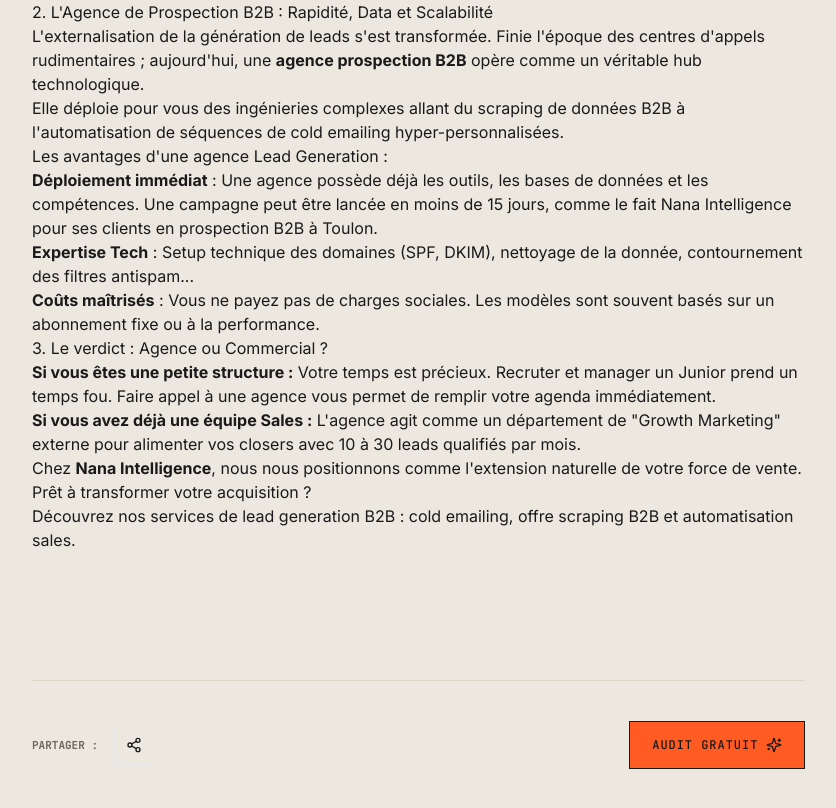
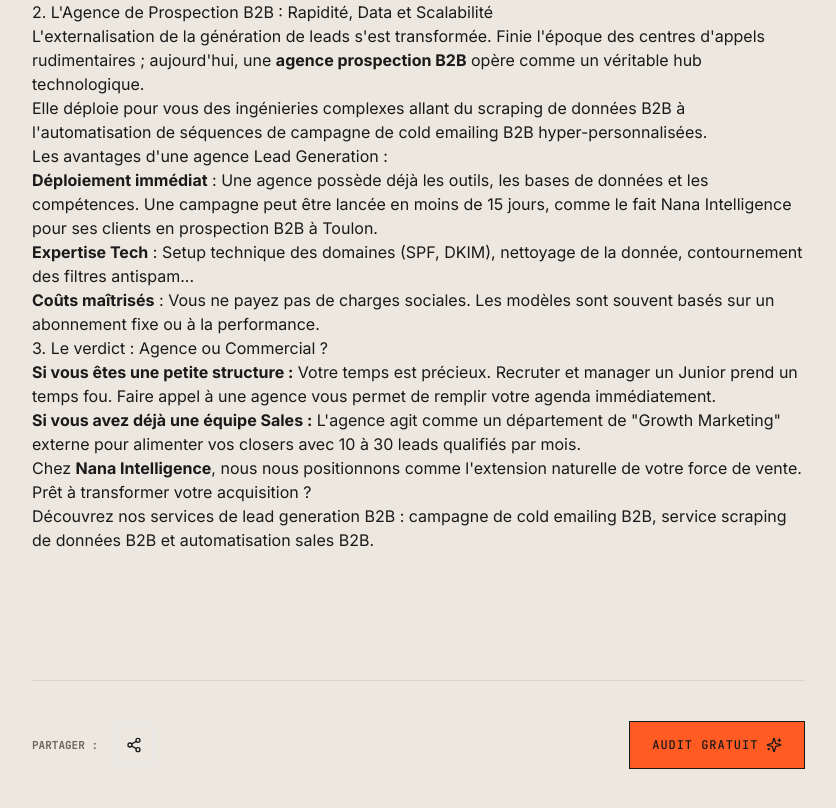
Before and after one commit to Jimmyjoe13/Nana-intelligence, a Next.js app: page /blog/1 in a window 1280 px wide. Shown: the part 1867-2675 px from the top of the page, without its empty margins (8-844 px from the left). Built offline with nearby package versions, Linux system fonts and the light colour scheme.

Commit message:
fix(blog): ancres génériques enrichies (rich anchors) sur services et agences PACA

```diff
--- a/src/mocks/blog.ts
+++ b/src/mocks/blog.ts
@@ -41,7 +41,7 @@ export const blogPosts = [
       <h2>2. L'Agence de Prospection B2B : Rapidité, Data et Scalabilité</h2>
       <p>L'externalisation de la génération de leads s'est transformée. Finie l'époque des centres d'appels rudimentaires ; aujourd'hui, une <strong>agence prospection B2B</strong> opère comme un véritable hub technologique.</p>
 
-      <p>Elle déploie pour vous des ingénieries complexes allant du <a href="/services/scraping-b2b">scraping de données B2B</a> à l'automatisation de séquences de <a href="/services/cold-emailing-b2b">cold emailing</a> hyper-personnalisées.</p>
+      <p>Elle déploie pour vous des ingénieries complexes allant du <a href="/services/scraping-b2b">scraping de données B2B</a> à l'automatisation de séquences de <a href="/services/cold-emailing-b2b">campagne de cold emailing B2B</a> hyper-personnalisées.</p>
 
       <h3>Les avantages d'une agence Lead Generation :</h3>
       <ul>
@@ -55,7 +55,7 @@ export const blogPosts = [
       <p><strong>Si vous avez déjà une équipe Sales :</strong> L'agence agit comme un département de "Growth Marketing" externe pour alimenter vos closers avec 10 à 30 leads qualifiés par mois.</p>
 
       <p>Chez <strong>Nana Intelligence</strong>, nous nous positionnons comme l'extension naturelle de votre force de vente. Prêt à transformer votre acquisition ?</p>
-      <p>Découvrez nos <a href="/services">services de lead generation B2B</a> : <a href="/services/cold-emailing-b2b">cold emailing</a>, <a href="/services/scraping-b2b">offre scraping B2B</a> et <a href="/services/automatisation-sales">automatisation sales</a>.</p>
+      <p>Découvrez nos <a href="/services">services de lead generation B2B</a> : <a href="/services/cold-emailing-b2b">campagne de cold emailing B2B</a>, <a href="/services/scraping-b2b">service scraping de données B2B</a> et <a href="/services/automatisation-sales">automatisation sales B2B</a>.</p>
     `
   },
   {
@@ -87,7 +87,7 @@ export const blogPosts = [
       </ul>
 
       <h2>2. La Data (Scraping) : Le carburant de la campagne</h2>
-      <p>Le meilleur email envoyé à la mauvaise personne fera 0% de taux de réponse. Vous devez investir dans la qualité de votre base, souvent via le <a href="/services/scraping-b2b">web scraping B2B</a>. Nos clients d'<a href="/agence-lead-generation/aix-en-provence">Aix-en-Provence</a> bénéficient ainsi de bases ultra-ciblées sur leur marché local.</p>
+      <p>Le meilleur email envoyé à la mauvaise personne fera 0% de taux de réponse. Vous devez investir dans la qualité de votre base, souvent via le <a href="/services/scraping-b2b">scraping B2B sur-mesure</a>. Nos clients d'<a href="/agence-lead-generation/aix-en-provence">agence lead generation à Aix-en-Provence</a> bénéficient ainsi de bases ultra-ciblées sur leur marché local.</p>
       <p>Assurez-vous que les emails soient vérifiés via des logiciels de "Catch-all Checkers" avant tout envoi, afin d'abaisser votre taux de rebond (Bounce Rate) en dessous de 3%.</p>
 
       <h2>3. Le Copywriting : Court, direct, curieux</h2>
@@ -101,9 +101,9 @@ export const blogPosts = [
       <h2>4. Comment scaler sans risques ?</h2>
       <p>Pour envoyer plus de 100 emails par jour, utilisez l'<strong>inbox rotation</strong> : distribuez la charge sur plusieurs adresses différentes pour rester sous les radars des filtres antispam.</p>
 
-      <p>Besoin d'aide pour configurer votre infrastructure ? <a href="/services/cold-emailing-b2b">Découvrez notre service de cold emailing B2B</a>, notre offre d'<a href="/services/automatisation-sales">automatisation sales</a> ou <a href="/contact">contactez Nana Intelligence</a> pour un audit gratuit.</p>
+      <p>Besoin d'aide pour configurer votre infrastructure ? <a href="/services/cold-emailing-b2b">Découvrez notre service de cold emailing B2B</a>, notre offre d'<a href="/services/automatisation-sales">automatisation sales B2B</a> ou <a href="/contact">contactez Nana Intelligence</a> pour un audit gratuit.</p>
 
-      <p>Que vous soyez à la recherche d'une <a href="/agence-lead-generation/toulon">agence de cold emailing à Toulon</a> ou d'une <a href="/agence-lead-generation/marseille">agence de prospection B2B à Marseille</a>, nos équipes déploient des campagnes sur-mesure pour les dirigeants de la <a href="/agence-lead-generation/nice">Côte d’Azur (Nice)</a> à Marseille, en Provence et dans tout le sud de la France.</p>
+      <p>Que vous soyez à la recherche d'une <a href="/agence-lead-generation/toulon">agence de cold emailing à Toulon</a> ou d'une <a href="/agence-lead-generation/marseille">agence de prospection B2B à Marseille</a>, nos équipes déploient des campagnes sur-mesure pour les dirigeants de la <a href="/agence-lead-generation/nice">agence lead generation à Nice</a> à Marseille, en Provence et dans tout le sud de la France.</p>
     `
   },
   {
@@ -146,7 +146,7 @@ export const blogPosts = [
       </ol>
 
       <p>Gérer ces listes est chronophage. En confiant votre stratégie à une <a href="/agence-lead-generation">agence lead generation PACA</a>, vous concentrez vos équipes sur la vente.</p>
-      <p>Pour aller plus loin, explorez aussi nos services de <a href="/services/cold-emailing-b2b">cold emailing B2B</a> et d'<a href="/services/automatisation-sales">automatisation sales</a>.</p>
+      <p>Pour aller plus loin, explorez aussi nos services de <a href="/services/cold-emailing-b2b">cold emailing B2B</a> et d'<a href="/services/automatisation-sales">automatisation sales B2B</a>.</p>
     `
   },
   {
@@ -163,12 +163,12 @@ export const blogPosts = [
       <p>Les PME qui ont sauté le constatent rapidement : des rendez-vous plus nombreux, moins d'efforts répétifs dans l'équipe, et un pipeline enfin prévisible. Voici comment l'IA transforme concrètement votre prospection, étape par étape.</p>
 
       <h2>1. Scraping intelligent : la donnée prospect en temps réel</h2>
-      <p>Le point de départ de toute prospection qui convertit, c'est une cible précise. Les bases de données achetées en unpacked sont souvent obsolètes et peu qualifiées. Le <a href="/services/scraping-b2b">offre scraping B2B</a> piloté par IA change la donne.</p>
-      <p>En combinant des scripts d'extraction sur LinkedIn et Google Maps avec des modèles de langage capables de qualifier automatiquement les profils (poste, secteur, taille d'entreprise, stack technique), vous construisez une base de prospects fraîche, exploitable immédiatement et mise à jour en continu. Nos clients <a href="/agence-lead-generation/marseille">à Marseille</a> bénéficient par exemple de bases ultra-filtrées sur leur bassin économique local.</p>
+      <p>Le point de départ de toute prospection qui convertit, c'est une cible précise. Les bases de données achetées en unpacked sont souvent obsolètes et peu qualifiées. Le <a href="/services/scraping-b2b">service scraping de données B2B</a> piloté par IA change la donne.</p>
+      <p>En combinant des scripts d'extraction sur LinkedIn et Google Maps avec des modèles de langage capables de qualifier automatiquement les profils (poste, secteur, taille d'entreprise, stack technique), vous construisez une base de prospects fraîche, exploitable immédiatement et mise à jour en continu. Nos clients <a href="/agence-lead-generation/marseille">agence lead generation à Marseille</a> bénéficient par exemple de bases ultra-filtrées sur leur bassin économique local.</p>
 
       <h2>2. Cold emailing augmenté par l'IA : personnaliser à grande échelle</h2>
       <p>La personnalisation a toujours été le nerf de la guerre du <a href="/services/cold-emailing-b2b">cold emailing B2B</a>. Un message générique ne convertit quasiment jamais. Mais personnaliser 200 emails par jour est chronophage.</p>
-      <p>L'IA résout cette équation. À partir d'un bon calibrage, elle génère des premières lignes ultra-personnalisées (référence à une offre récente, un content partagé, un événement) tout en respectant le ton et la proposition de valeur définis par vos soins. Résultat : vous envoyez plus, mieux ciblé, sans sacrifier la pertinence. Les PME d’<a href="/agence-lead-generation/aix-en-provence">Aix-en-Provence</a> qui utilisent l’IA pour leur prospection constatent un bond de leur taux de réponse dès le premier mois.</p>
+      <p>L'IA résout cette équation. À partir d'un bon calibrage, elle génère des premières lignes ultra-personnalisées (référence à une offre récente, un content partagé, un événement) tout en respectant le ton et la proposition de valeur définis par vos soins. Résultat : vous envoyez plus, mieux ciblé, sans sacrifier la pertinence. Les PME d’<a href="/agence-lead-generation/aix-en-provence">agence lead generation à Aix-en-Provence</a> qui utilisent l’IA pour leur prospection constatent un bond de leur taux de réponse dès le premier mois.</p>
 
       <h2>3. Workflows automatisés : la prospection qui tourne seule</h2>
       <p>Une fois les séquences lancées, le vrai gain vient de l'automatisation. Des plateformes comme Make, n8n ou Zapier permettent de créer des workflows qui relancent automatiquement les prospects sans réponse, qualifient les leads chauds, mettent à jour votre CRM et notifient vos commerciaux au bon moment.</p>
@@ -181,11 +181,11 @@ export const blogPosts = [
         <li><strong>-30%</strong> de temps passé par les commerciaux sur des tâches administratives</li>
         <li><strong>Un pipeline prévisible</strong>, avec un coût par lead en baisse continue</li>
       </ul>
-      <p>Ces gains ne tombent pas du ciel : ils reposent sur une méthodologie rigoureuse et un calibrage fin des outils. C’est ce que nous déployons au quotidien pour les entreprises de <a href="/agence-lead-generation/toulon">Toulon</a> jusqu’à la Côte d’Azur.</p>
+      <p>Ces gains ne tombent pas du ciel : ils reposent sur une méthodologie rigoureuse et un calibrage fin des outils. C’est ce que nous déployons au quotidien pour les entreprises de <a href="/agence-lead-generation/toulon">agence lead generation à Toulon</a> jusqu’à la Côte d’Azur.</p>
 
       <h2>5. Comment démarrer sans se disperser</h2>
       <p>Le piège le plus courant est de vouloir tout automatiser en une semaine. La bonne approche : commencer par un seul canal (souvent le cold emailing), valider les résultats, puis étendre au scraping et aux workflows.</p>
-      <p>Notre <a href="/services/automatisation-sales">accompagnement en automatisation IA</a> permet de calibrer pas à pas ces workflows, avec un suivi terrain. Que vous soyez <a href="/agence-lead-generation/nice">à Nice</a>, Marseille, Aix ou Toulon, nous adaptons la stack à votre marché. Pour un premier regard sur votre situation, <a href="/contact">demandez un audit gratuit de 30 minutes</a>.</p>
+      <p>Notre <a href="/services/automatisation-sales">accompagnement en automatisation IA</a> permet de calibrer pas à pas ces workflows, avec un suivi terrain. Que vous soyez <a href="/agence-lead-generation/nice">agence lead generation à Nice</a>, Marseille, Aix ou Toulon, nous adaptons la stack à votre marché. Pour un premier regard sur votre situation, <a href="/contact">demandez un audit gratuit de 30 minutes</a>.</p>
     `
   },
 ];
```
